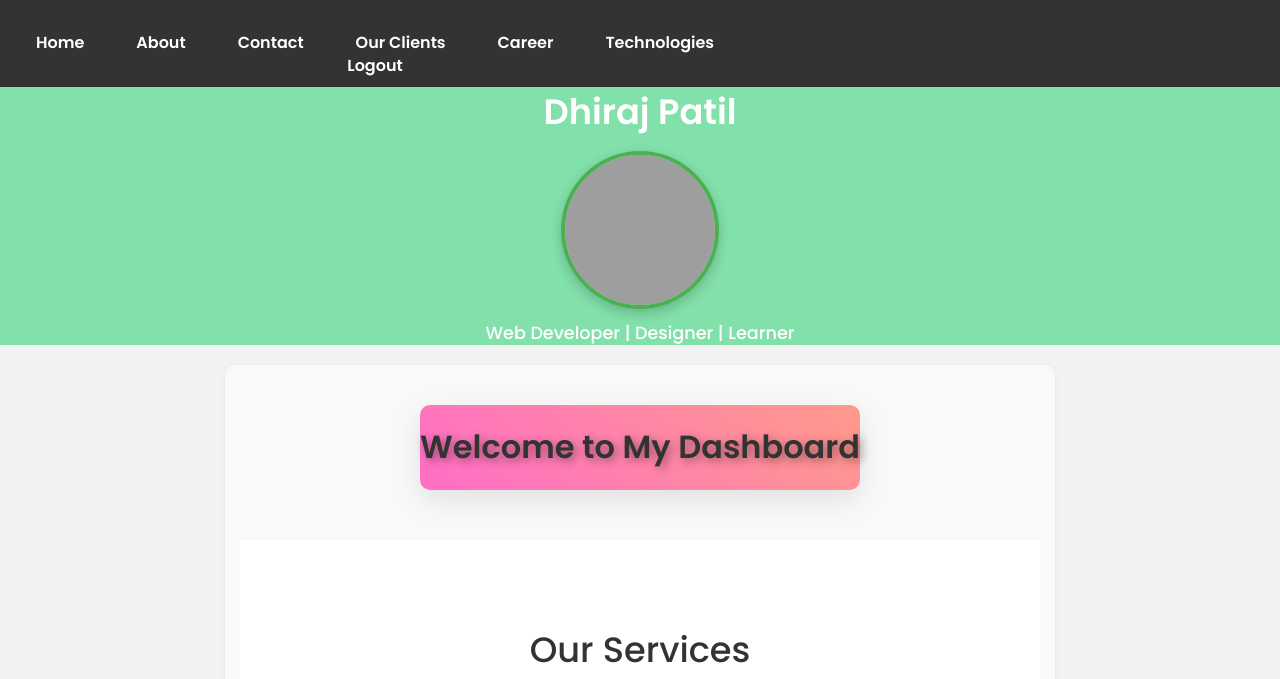
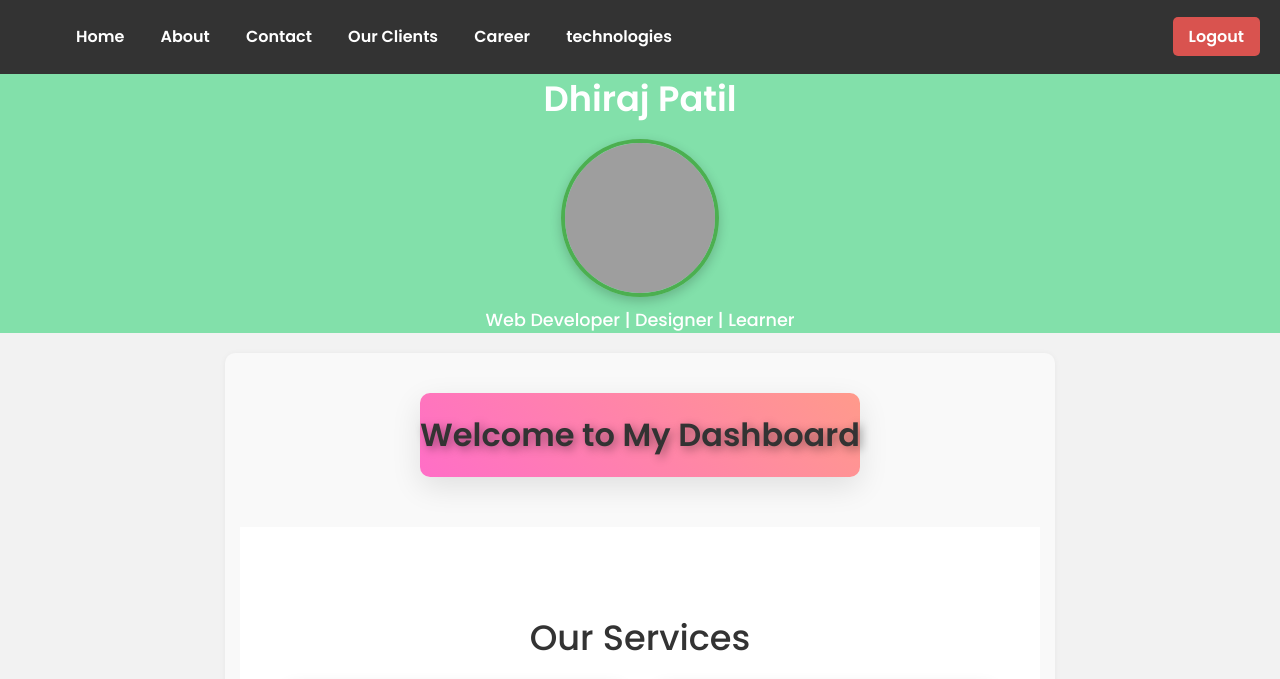
Before and after one commit to DhirajP18/DhirajP18.github.io, a plain HTML site: page index.html in a window 1280 px wide. Shown: the top 679 px of the page. Drawn offline with Linux system fonts and the light colour scheme; grey boxes are pictures that could not be loaded.

Commit message:
Add files via upload

```diff
--- a/index.html
+++ b/index.html
@@ -14,22 +14,20 @@
 <body>
 
     <nav class="navbar">
-        <div class="navbar-container">
-          <div class="menu-toggle" onclick="toggleNav()">⋮</div>
-          <ul class="nav-links" id="navLinks">
+        <ul>
             <li><a href="#" onclick="showSection('home')">Home</a></li>
             <li><a href="#" onclick="showSection('about')">About</a></li>
             <li><a href="#" onclick="showSection('contact')">Contact</a></li>
             <li><a href="#" onclick="showSection('clients')">Our Clients</a></li>
             <li><a href="#" onclick="showSection('career')">Career</a></li>
-            <li><a href="#" onclick="showSection('technologies')">Technologies</a></li>
-          </ul>
-          <div class="logout-link">
-            <a href="#" onclick="logout()">Logout</a>
-          </div>
-        </div>
-      </nav>
+            <li><a href="#" onclick="showSection('technologies')">technologies</a></li>
 
+        </ul>
+
+        <ul class="logout">
+            <li><a href="#" onclick="logout()">Logout</a></li>
+        </ul>
+    </nav>
 
     <header>
         <h1>Dhiraj Patil</h1>
```
